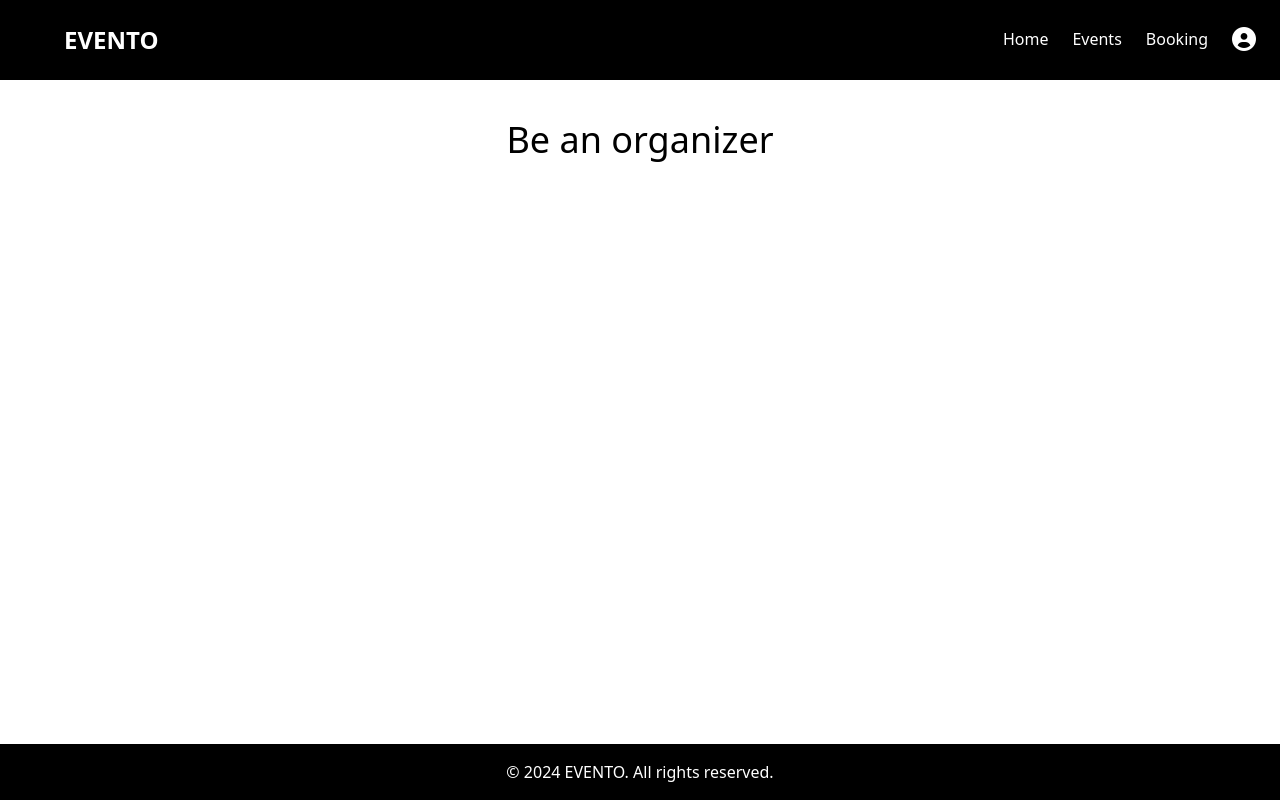
After one commit to arbinshakya/Event-Management-System, a Django app: page /be-an-org/ in a window 1280 px wide. The commit adds this page. Run offline with Django 5.2, Linux system fonts and the light colour scheme.

Commit message:
url fixed

```diff
--- a/core/admin.py
+++ b/core/admin.py
@@ -1,5 +1,6 @@
 from django.contrib import admin
-from .models import CreateEvent
+from .models import CreateEvent, Be_an_organizer
 
 # Register your models here.
 admin.site.register(CreateEvent)
+admin.site.register(Be_an_organizer)
--- a/core/templates/core/base.html
+++ b/core/templates/core/base.html
@@ -42,7 +42,7 @@
                                 <li><a href="{}" class="block px-4 py-2 text-sm hover:bg-gray-100">Profile</a></li>
                                 <li><a href="#" class="block px-4 py-2 text-sm hover:bg-gray-100">My events</a></li>
                                 <li><a href="{% url 'create-event' %}" class="block px-4 py-2 text-sm hover:bg-gray-100">Create Event</a></li>
-                                <li><a href="#" class="block px-4 py-2 text-sm hover:bg-gray-100">Be an organizer</a></li>
+                                <li><a href="{% url 'be-an-org' %}" class="block px-4 py-2 text-sm hover:bg-gray-100">Be an organizer</a></li>
 
                                 <li><a href="{% url 'user-logout' %}" class="block px-4 py-2 text-sm hover:bg-gray-100">Logout</a></li>
                             {% else %}
--- /dev/null
+++ b/core/templates/core/be_an_org.html
@@ -0,0 +1,9 @@
+{% extends 'core/base.html' %}
+
+{% block content %}
+
+<div class = "p-10">
+    <h1 class = "text-4xl text-center">Be an organizer</h1>
+
+</div>
+{% endblock %}
--- a/core/urls.py
+++ b/core/urls.py
@@ -19,5 +19,7 @@ urlpatterns = [
     path('delete-event/<int:pk>/',views.delete_event,name = "delete-event"),
     path('event-book/<int:pk>/',views.event_book,name = "event-book"),
 
+    path('be-an-org/', views.be_an_org, name="be-an-org"),
+
 
 ]
--- a/core/views.py
+++ b/core/views.py
@@ -139,7 +139,6 @@ def event_book(request, pk):
     context = {'events': events}
     return render(request, "core/event_book.html", context)
 
-# def total_events(request):
-#     total_events_count =  CreateEvent.objects.count()
-#     context = {'total_events': total_events_count}
-#     return (context)
+
+def be_an_org(request):
+    return render(request, 'core/be_an_org.html')
```
Also changed, not shown: core/models.py (+4 -10 lines), core/migrations/0004_remove_be_an_organizer_website.py (added), core/migrations/0005_be_an_organizer_website.py (added), core/migrations/0006_remove_be_an_organizer_description_and_more.py (added), db.sqlite3.
